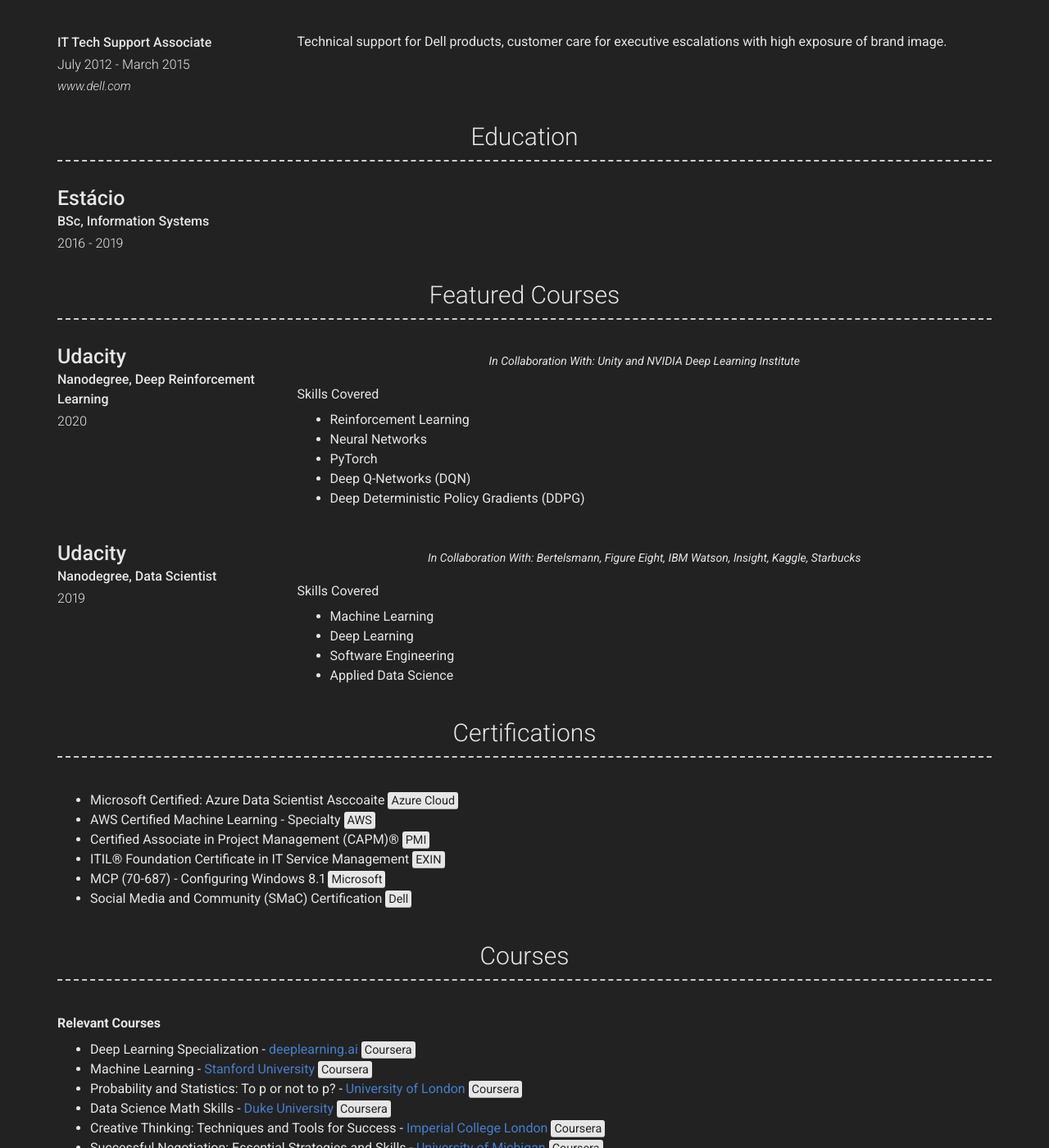
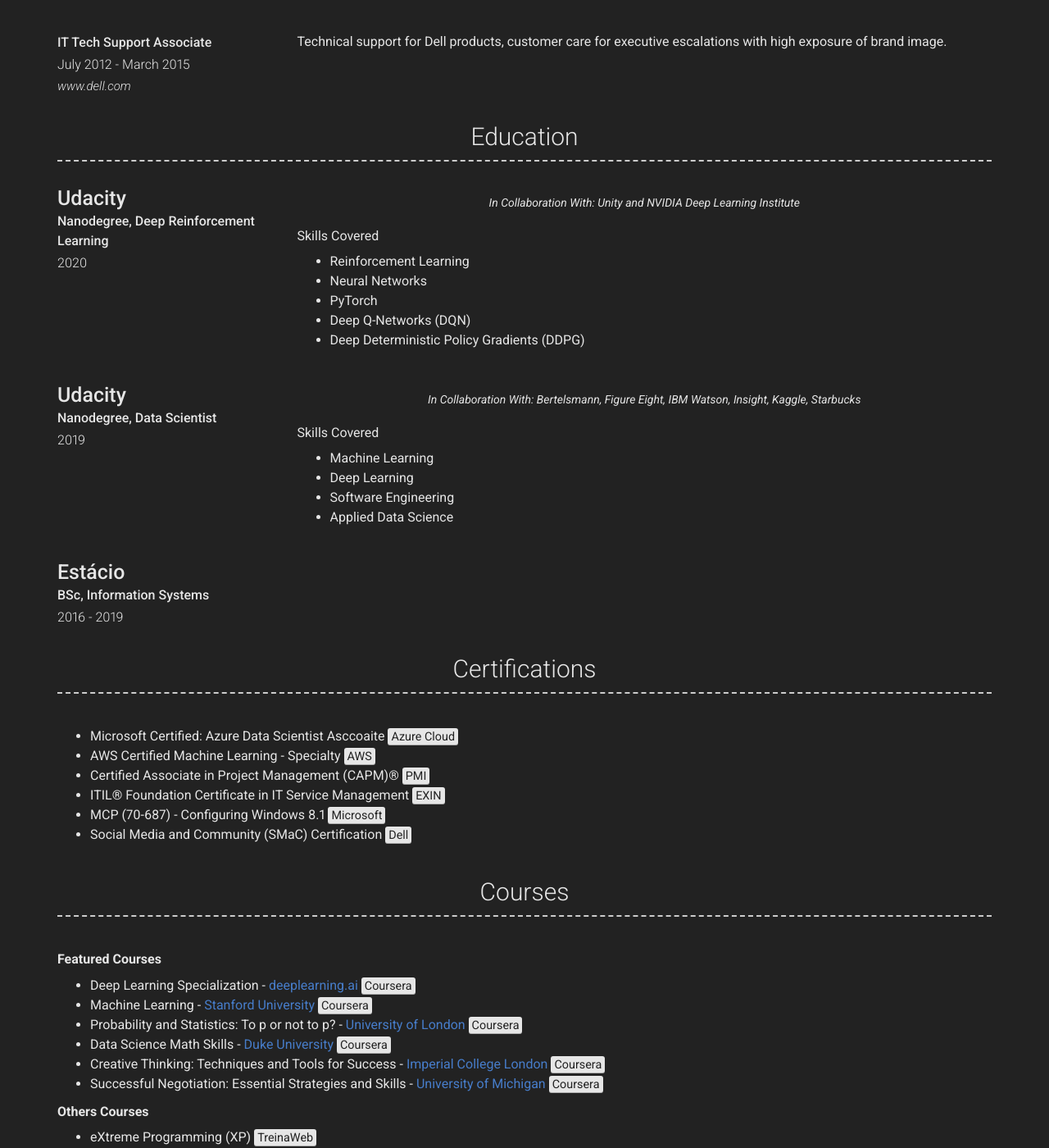
Before and after one commit to DougTrajano/resume, a Jekyll site: the page built from index.md, in a window 1280 px wide and 1400 px high, scrolled down 1485 px. Shown: the whole window at 82% size. Built offline with Jekyll 4.4.1, drawn with Linux system fonts in a browser that asks for light colours; nearby versions of some CDN libraries.

Commit message:
add featured courses

```diff
--- a/_config.yml
+++ b/_config.yml
@@ -82,6 +82,7 @@ content:
           Identify and improve your virtual assistant's experiences easily and quickly.
 
           Anallyticabot is free to use and is an open source project!
+
   - title: Experience
     layout: list
     content:
@@ -128,14 +129,8 @@ content:
         link: www.dell.com
         description: | # this will include new lines to allow paragraphs
           Technical support for Dell products, customer care for executive escalations with high exposure of brand image.
+
   - title: Education
-    layout: list
-    content:
-      - layout: left
-        title: Estácio
-        sub_title: BSc, Information Systems
-        caption: 2016 - 2019
-  - title: Featured Courses
     layout: list
     content:
       - layout: left
@@ -164,6 +159,12 @@ content:
           - Deep Learning
           - Software Engineering
           - Applied Data Science
+
+      - layout: left
+        title: Estácio
+        sub_title: BSc, Information Systems
+        caption: 2016 - 2019
+
   - title: Certifications
     layout: text
     content: | # this will include new lines to allow paragraphs
@@ -176,7 +177,7 @@ content:
   - title: Courses
     layout: text
     content: | # this will include new lines to allow paragraphs
-      **Relevant Courses**
+      **Featured Courses**
       - Deep Learning Specialization - [deeplearning.ai](https://www.deeplearning.ai/) <mark>Coursera</mark>
       - Machine Learning - [Stanford University](https://www.stanford.edu/) <mark>Coursera</mark>
       - Probability and Statistics: To p or not to p? - [University of London](https://london.ac.uk/) <mark>Coursera</mark>
```
